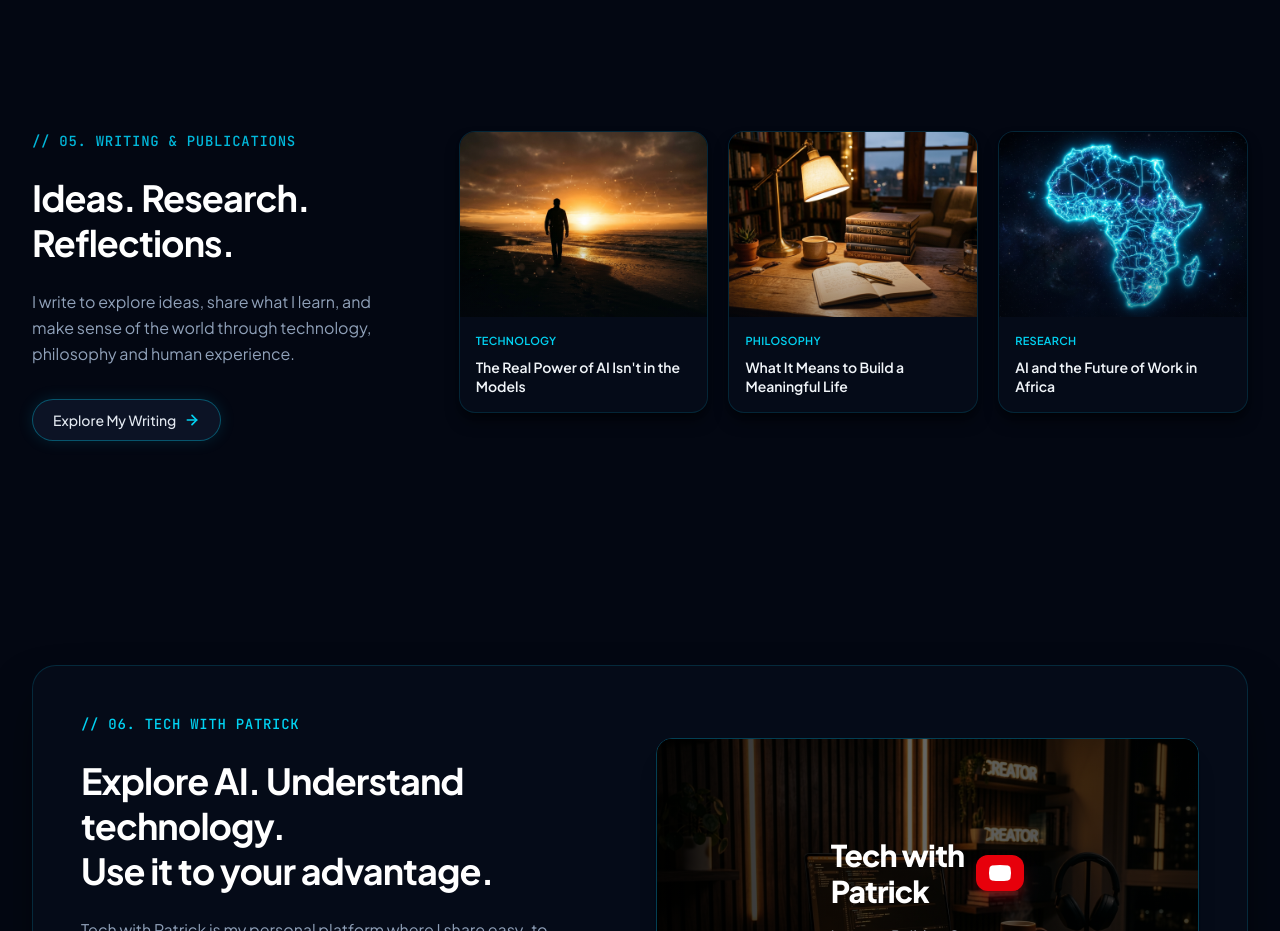
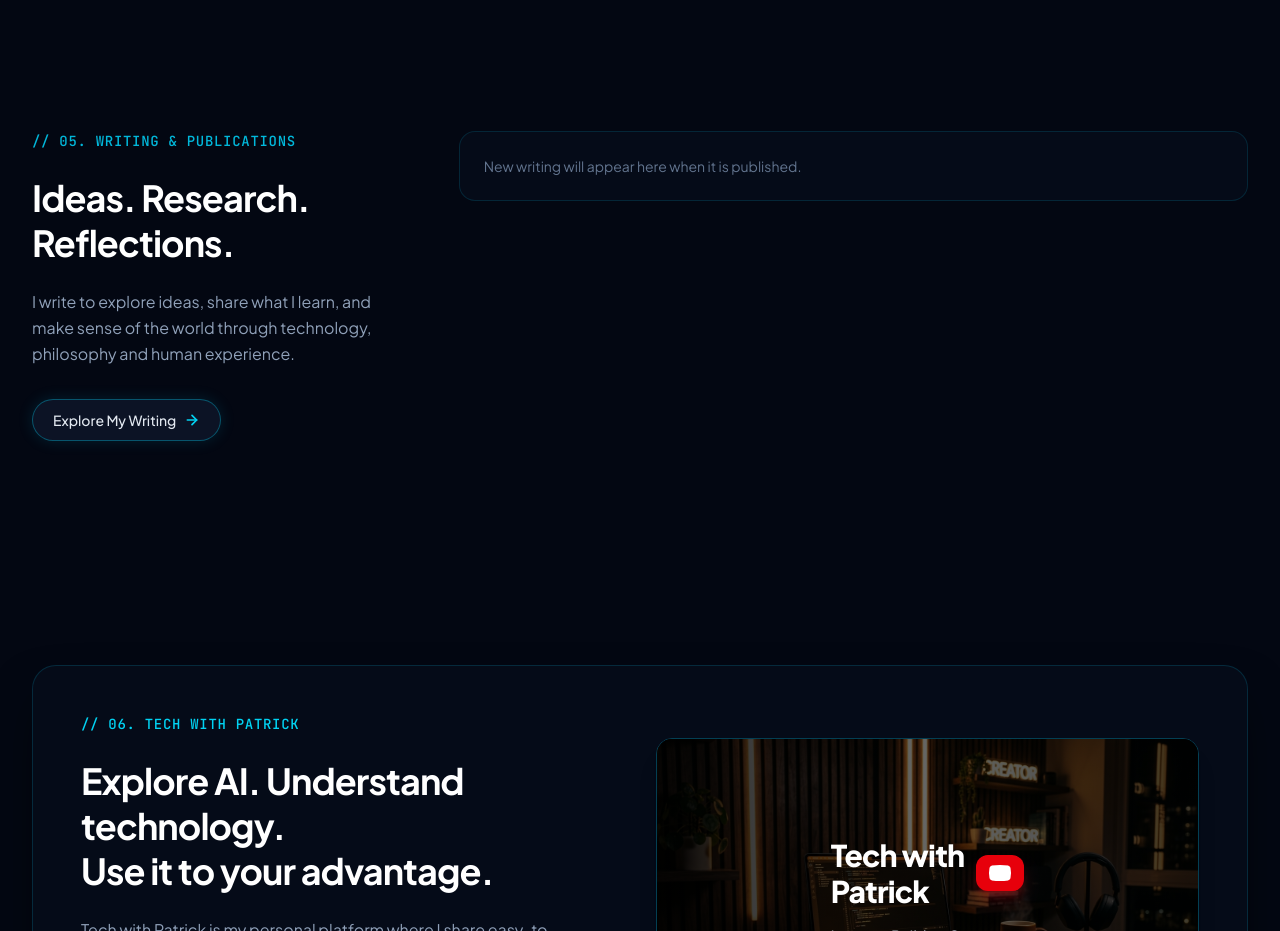
Before and after one commit to Patrick-JR/Patrick-JR-Portfolio, a React (Vite) app: page / in a window 1280 px wide. Shown: the part 3480-4411 px from the top of the page. Built offline with nearby package versions, Linux system fonts and the light colour scheme.

Commit message:
Show published posts in homepage writing preview

```diff
--- a/src/components/WritingSection.tsx
+++ b/src/components/WritingSection.tsx
@@ -1,6 +1,7 @@
 import React from 'react';
 import { ArrowRight } from 'lucide-react';
-import { ARTICLES_DATA, ArticleItem } from '../data/portfolioData';
+import { ArticleItem } from '../data/portfolioData';
+import { usePortfolioContent } from '../data/portfolioStore';
 import { useTheme } from '../context/ThemeContext';
 
 interface WritingSectionProps {
@@ -13,6 +14,8 @@ export const WritingSection: React.FC<WritingSectionProps> = ({
   onExploreWriting,
 }) => {
   const { isDark } = useTheme();
+  const { articles } = usePortfolioContent();
+  const visibleArticles = articles.filter((article) => article.status === 'Published').slice(0, 3);
 
   return (
     <section id="writing" className="py-20 lg:py-28 relative">
@@ -51,7 +54,7 @@ export const WritingSection: React.FC<WritingSectionProps> = ({
           {/* Right Column: 3 Article Cards (Cards remain black as requested) */}
           <div className="lg:col-span-8">
             <div className="grid grid-cols-1 sm:grid-cols-3 gap-5">
-              {ARTICLES_DATA.map((article) => (
+              {visibleArticles.length === 0 ? <div className="sm:col-span-3 rounded-2xl border border-cyan-950/70 bg-[#050b18] p-6 text-sm text-slate-500">New writing will appear here when it is published.</div> : visibleArticles.map((article) => (
                 <div
                   key={article.id}
                   onClick={() => onSelectArticle(article)}
```
